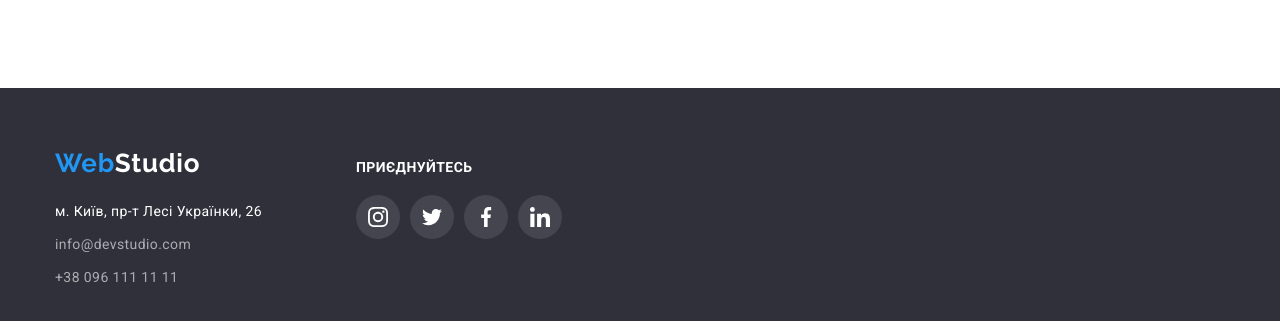
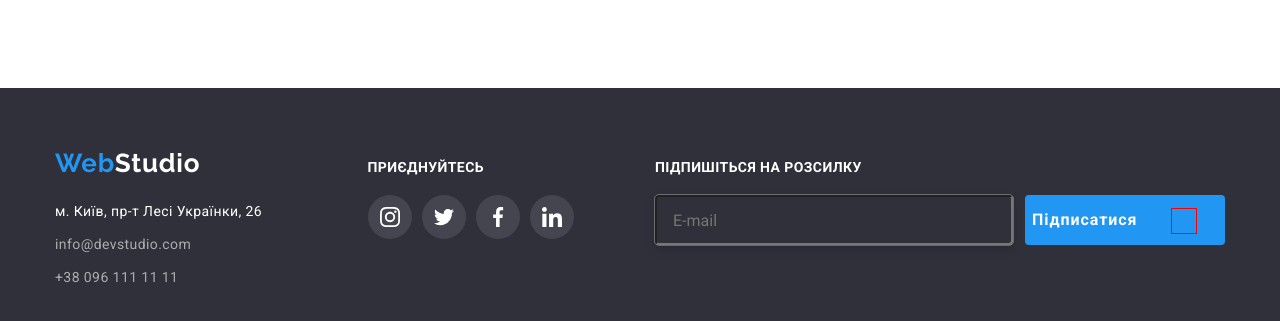
Before and after one commit to Vov4ik2022/goit-markup-hw-06, a plain HTML site: page index.html in a window 1280 px wide. Shown: the part 2589-2910 px from the top of the page. Drawn offline with nearby package versions, Linux system fonts and the light colour scheme.

Commit message:
ДЗ-6 футер

```diff
--- a/css/style.css
+++ b/css/style.css
@@ -277,8 +277,7 @@ body {
     letter-spacing: 0.06em;
     font-family: inherit;
     border: 1px solid transparent;
-    min-width: 216px;
-    min-height: 50px;
+
     border-radius: 4px;
     cursor: pointer;
     transition: background-color var(--hover-effect);
@@ -287,6 +286,11 @@ body {
 .hero-btn:hover,
 .hero-btn:focus {
     background-color: var(--button-color-web-second-hover);
+}
+
+.order-btn {
+    min-width: 216px;
+    min-height: 50px;
 }
 
 /* -----------------------------Секція 2/4 (Перевага)------------------- */
@@ -551,6 +555,8 @@ body {
 .footer-general {
     display: flex;
     align-items: baseline;
+    justify-content: space-between;
+
 
 }
 
@@ -630,7 +636,7 @@ body {
 .footer-socials-sections {
     display: flex;
     flex-direction: column;
-    margin-left: 70px;
+    /* margin-left: 70px; */
 }
 
 /* h2 Приєднуйтесь */
@@ -676,6 +682,62 @@ body {
 .footer-socials-link:focus {
     background-color: #2196F3;
 }
+
+/* Третья частина футера Підпишіться */
+
+.footer-mailing-form {
+    display: flex;
+    align-items: flex-end;
+    /* gap: 12px; */
+
+}
+
+.footer-mailing-title {
+    display: flex;
+    margin-bottom: 20px;
+
+    font-weight: 700;
+    font-size: 14px;
+    line-height: calc(16 / 14);
+    letter-spacing: 0.03em;
+    text-transform: uppercase;
+
+    color: #FFFFFF;
+}
+
+.input-mailing-form {
+    width: 358px;
+    height: 50px;
+    padding: 15px 16px;
+    outline: 1px solid rgba(255, 255, 255, 0.3);
+    filter: drop-shadow(0px 4px 4px rgba(0, 0, 0, 0.15));
+    border-radius: 4px;
+    background-color: var(--background-color-section1-footer);
+
+}
+
+.mailing-btn {
+    width: 200px;
+    height: 50px;
+    position: relative;
+    margin-left: 12px;
+    display: flex;
+align-items: center;
+text-align: center;
+letter-spacing: 0.06em;
+
+}
+
+.mailing-btn-icon {
+    outline: 1px solid red;
+    position: absolute;
+    top: 13px;
+    right: 28px;
+
+}
+
+
+
 
 
 /* _______________________________________________________________________
@@ -877,3 +939,20 @@ ______________________portfolio________________________________________ */
     outline: 2px solid red;
     fill: #1b5686;
 }
+
+/* Оформление модального окна */
+
+.modal-title {
+    display: block;
+    font-weight: 700;
+    font-size: 20px;
+    line-height: calc(23 / 20);
+    text-align: center;
+    letter-spacing: 0.03em;
+}
+
+.modal-form {
+    display: flex;
+    flex-direction: column;
+    align-items: center;
+}
--- a/index.html
+++ b/index.html
@@ -66,7 +66,7 @@
         <div class="overlay-hero section">
           <div class="hero-section-container container">
             <h1 class="hero-section">Ефективні рішення для вашого бізнесу</h1>
-            <button type="button" class="hero-btn" data-modal-open>Замовити послугу</button>
+            <button type="button" class="hero-btn order-btn" data-modal-open>Замовити послугу</button>
           </div>
         </div>
       </section>
@@ -523,6 +523,22 @@
             </li>
           </ul>
         </div>
+        <div>
+          <form class="footer-mailing-form" name="mailing_form">
+            <div>
+              <label for="user_mail" class="footer-mailing-title">Підпишіться на розсилку</label>
+              <input class="input-mailing-form" type="email" name="user_mail" id="user_mail" placeholder="E-mail">
+            </div>
+            <div>
+              <button class="hero-btn mailing-btn" type="submit">
+                Підписатися
+                <svg class="mailing-btn-icon" width="24" height="24">
+                  <use href="./images/icons.svg#icon-send">icon</use>
+                </svg>
+              </button>
+            </div>
+          </form>
+        </div>
       </div>
     </footer>
 
@@ -536,7 +552,7 @@
           </svg>
         </button>
         <!-- ==========================NEW============================= -->
-        <strong> Залиште свої дані, ми вам передзвонимо </strong>
+        <strong class="modal-title"> Залиште свої дані, ми вам передзвонимо </strong>
         <form class="modal-form" name="modal_form">
 
           <div class="modal-form-group" role="group">
```
